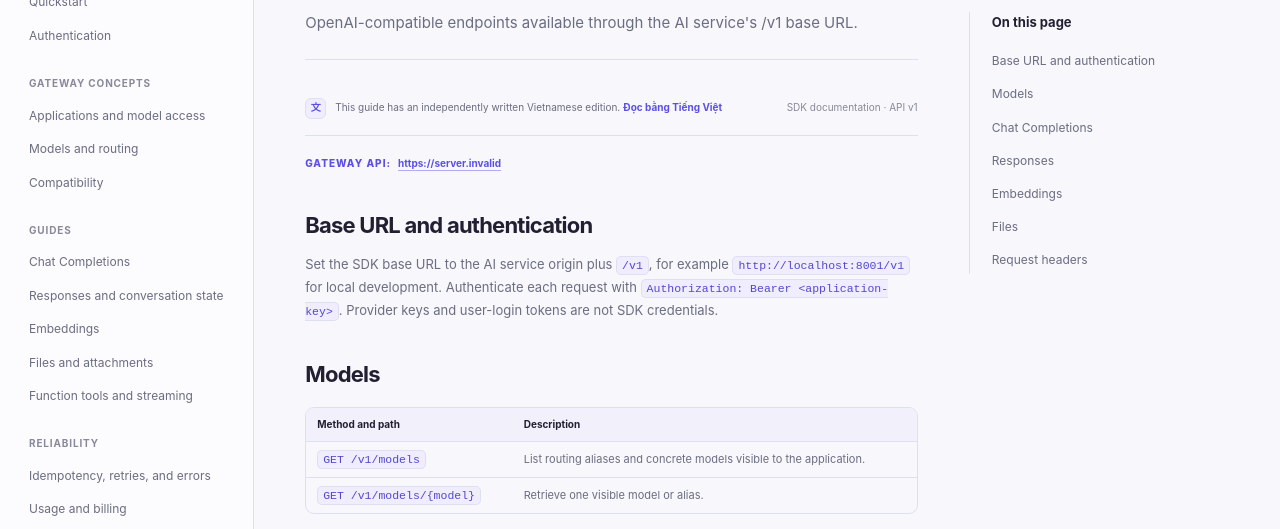
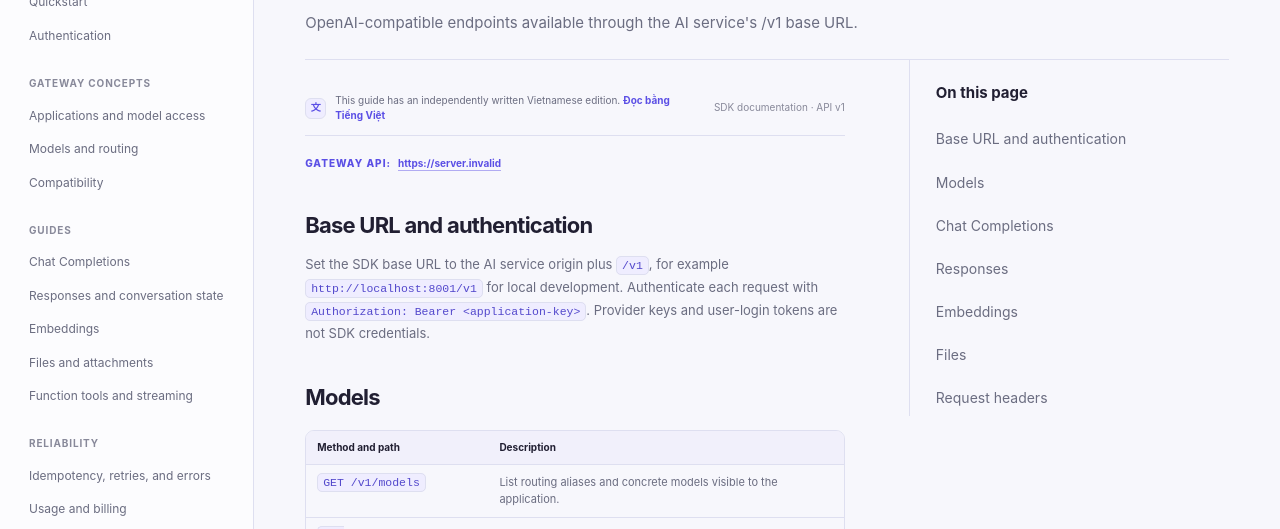
Before and after one commit to MinMinhMin/taskway.github.io, an Astro site: page /en/docs/api-reference in a window 1280 px wide. Shown: the part 220-749 px from the top of the page. Built offline with nearby package versions, Linux system fonts and the light colour scheme; Astro itself is replaced by a stand-in of ours; some packages are replaced by stand-ins of ours; no server answers.

Commit message:
sdk guide

```diff
--- a/src/layouts/DocsLayout.astro
+++ b/src/layouts/DocsLayout.astro
@@ -105,14 +105,16 @@ const canonicalURL = getCanonicalUrl(import.meta.env.PUBLIC_SITE_URL, base, Astr
               <a href={getLocalizedUrl(base, locale, '/')}>{locale === 'vi' ? 'Tài liệu' : 'Docs'}</a><span>/</span><span>{title}</span>
             </nav>
             <header class="article-header"><p class="article-eyebrow">{groups.find((group) => docs.find((doc) => doc.id === `${locale}/${currentSlug}`)?.data.group === group.id)?.title}</p><h1>{title}</h1><p class="article-description">{description}</p></header>
-            <div class="article-content"><slot /></div>
+            <div class="article-layout">
+              <div class="article-content"><slot /></div>
+              {sections.length > 0 && <aside class="toc" aria-label={labels.onThisPage}><p>{labels.onThisPage}</p><nav>{sections.map((section) => <a href={`#${section.id}`}>{section.label}</a>)}</nav></aside>}
+            </div>
             {docsRepository && <a class="edit-link" href={`${docsRepository.replace(/\/$/, '')}/edit/main/${docsPath ? `${docsPath}/` : ''}src/content/docs/${locale}/${currentSlug}.md`}>{labels.editOnGithub} ↗</a>}
             <nav class="article-pagination" aria-label={locale === 'vi' ? 'Điều hướng bài viết' : 'Page navigation'}>
               {previous ? <a class="pagination-link prev" href={docUrl(previous.data.translationKey)}><span>← {labels.previous}</span><strong>{previous.data.title}</strong></a> : <span></span>}
               {next ? <a class="pagination-link next" href={docUrl(next.data.translationKey)}><span>{labels.next} →</span><strong>{next.data.title}</strong></a> : <span></span>}
             </nav>
           </article>
-          {sections.length > 0 && <aside class="toc" aria-label={labels.onThisPage}><p>{labels.onThisPage}</p><nav>{sections.map((section) => <a href={`#${section.id}`}>{section.label}</a>)}</nav></aside>}
         </>}
       </main>
       <section id="search-results" class="search-results" aria-live="polite" aria-label={labels.search} hidden></section>
--- a/src/styles/docs.css
+++ b/src/styles/docs.css
@@ -53,8 +53,8 @@ html[data-theme="dark"] .theme-moon { display: block; }
 .status-dot, .kicker-dot, .live-indicator { width: 7px; height: 7px; border-radius: 50%; background: var(--success); box-shadow: 0 0 0 3px color-mix(in srgb, var(--success) 13%, transparent); }
 .version-tag { margin-left: auto; padding: 2px 6px; border: 1px solid var(--line); border-radius: 5px; color: var(--quiet); font-family: "DM Mono", ui-monospace, monospace; font-size: 9px; }
 
-.main-column { grid-column: 2; min-width: 0; display: grid; grid-template-columns: minmax(0, 820px) minmax(220px, 260px); column-gap: clamp(32px, 4vw, 64px); justify-content: center; padding: 34px clamp(28px, 4vw, 68px) 70px; }
-.article { min-width: 0; grid-column: 1; width: 100%; max-width: 820px; justify-self: center; display: grid; grid-template-columns: minmax(0, 1fr); }
+.main-column { grid-column: 2; min-width: 0; display: block; padding: 34px clamp(28px, 4vw, 72px) 70px; }
+.article { min-width: 0; width: 100%; max-width: 1420px; margin-inline: auto; display: grid; grid-template-columns: minmax(0, 1fr); }
 .breadcrumbs { grid-column: 1 / -1; display: flex; align-items: center; gap: 9px; margin-bottom: 30px; color: var(--quiet); font-size: 11px; }
 .breadcrumbs a { color: var(--muted); text-decoration: none; }
 .breadcrumbs a:hover { color: var(--primary); }
@@ -63,6 +63,7 @@ html[data-theme="dark"] .theme-moon { display: block; }
 .article-eyebrow, .article-copy .eyebrow-note { margin: 0 0 10px; color: var(--primary); font-size: 10px; font-weight: 800; letter-spacing: .1em; text-transform: uppercase; }
 .article-header h1 { margin: 0; color: var(--ink); font-size: clamp(28px, 3vw, 39px); font-weight: 750; letter-spacing: -.045em; line-height: 1.15; }
 .article-description { max-width: 68ch; margin: 13px 0 0; color: var(--muted); font-size: 15px; line-height: 1.7; }
+.article-layout { min-width: 0; display: grid; grid-template-columns: minmax(0, 1fr) minmax(280px, 320px); column-gap: clamp(40px, 5vw, 76px); align-items: start; }
 .article-content { min-width: 0; grid-column: 1; padding-top: 21px; }
 .reading-tools { grid-column: 1 / -1; grid-row: 2; min-height: 55px; display: flex; align-items: center; justify-content: space-between; gap: 14px; border-bottom: 1px solid var(--line); }
 .language-note { display: flex; align-items: center; gap: 9px; color: var(--muted); font-size: 10px; }
@@ -111,10 +112,10 @@ html[data-theme="dark"] .theme-moon { display: block; }
 .pagination-link > span { color: var(--quiet); font-size: 10px; }
 .pagination-link strong { color: var(--ink); font-size: 11px; font-weight: 700; }
 .pagination-link.next { text-align: right; }
-.toc { position: sticky; top: calc(var(--topbar-height) + 28px); grid-column: 2; grid-row: 1; align-self: start; margin-top: 132px; padding-left: 22px; border-left: 1px solid var(--line); }
-.toc > p { margin: 0 0 14px; color: var(--ink); font-size: 13px; font-weight: 750; }
-.toc nav { display: grid; gap: 4px; }
-.toc a { padding: 5px 0; color: var(--muted); font-size: 12px; line-height: 1.6; text-decoration: none; overflow-wrap: anywhere; }
+.toc { position: sticky; top: calc(var(--topbar-height) + 28px); grid-column: 2; align-self: start; padding: 21px 0 0 26px; border-left: 1px solid var(--line); }
+.toc > p { margin: 0 0 16px; color: var(--ink); font-size: 15px; font-weight: 750; }
+.toc nav { display: grid; gap: 6px; }
+.toc a { display: block; padding: 7px 0; color: var(--muted); font-size: 14px; line-height: 1.65; text-decoration: none; overflow-wrap: anywhere; }
 .toc a:hover { color: var(--primary); }
 .toc a.active { margin-left: -1px; border-left: 2px solid var(--primary); color: var(--primary); font-weight: 700; }
 
@@ -209,8 +210,8 @@ html[data-theme="dark"] .button-primary:hover { color: #170e34; }
 }
 
 @media (max-width: 1100px) {
-  .main-column { display: block; padding: 34px clamp(24px, 4vw, 44px) 64px; }
-  .article { max-width: 820px; margin-inline: auto; }
+  .article { max-width: 920px; }
+  .article-layout { display: block; }
   .toc { display: none; }
 }
 
@@ -222,8 +223,7 @@ html[data-theme="dark"] .button-primary:hover { color: #170e34; }
   .sidebar { grid-column: 1; }
   .main-column { grid-column: 2; display: block; padding: 27px 25px 55px; }
   .article { display: flex; flex-direction: column; gap: 0; max-width: 740px; }
-  .article-content { order: 4; }
-  .reading-tools { order: 3; }
+  .article-layout { order: 4; }
   .article-header { order: 2; }
   .breadcrumbs { order: 1; }
   .toc { display: none; }
```
